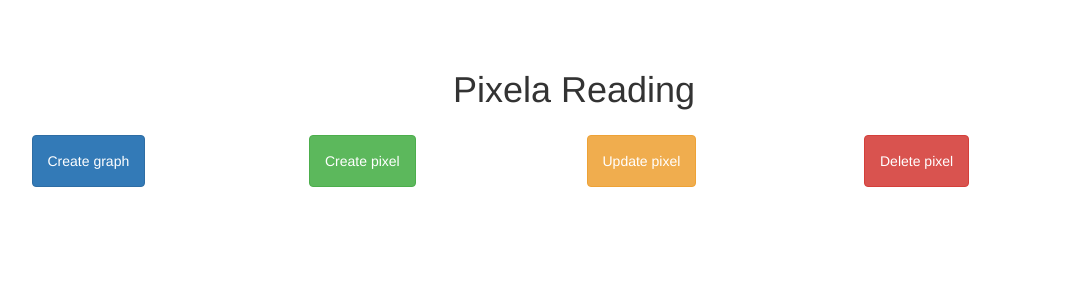
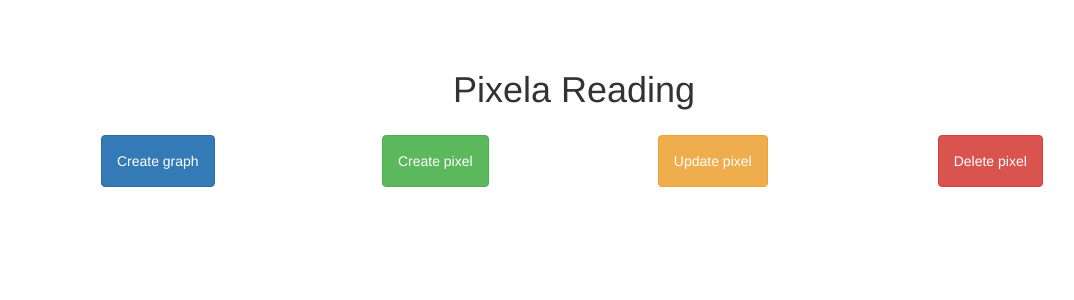
Before and after one commit to eugeniocarvalho/pixela, a Flask app: page / in a window 1280 px wide. Shown: the part 62-362 px from the top of the page, without its empty margins (66-1140 px from the left). Run offline with Flask 2, Linux system fonts and the light colour scheme; some libraries are stand-ins or nearby versions.

Commit message:
centering buttons

```diff
--- a/templates/dashboard.html
+++ b/templates/dashboard.html
@@ -6,7 +6,7 @@
   <main>
     <section class="container pt-5">
       <h1 class="pb-3 text-center">Pixela Reading</h1>
-      <div class="row p-0 ms-auto me-auto">
+      <div class="row p-0 ms-auto me-auto text-center">
         <div class="col m-2">
           <a href="{{url_for('create_graph')}}" class="btn btn-primary p-4">Create graph</a>
         </div>
```
